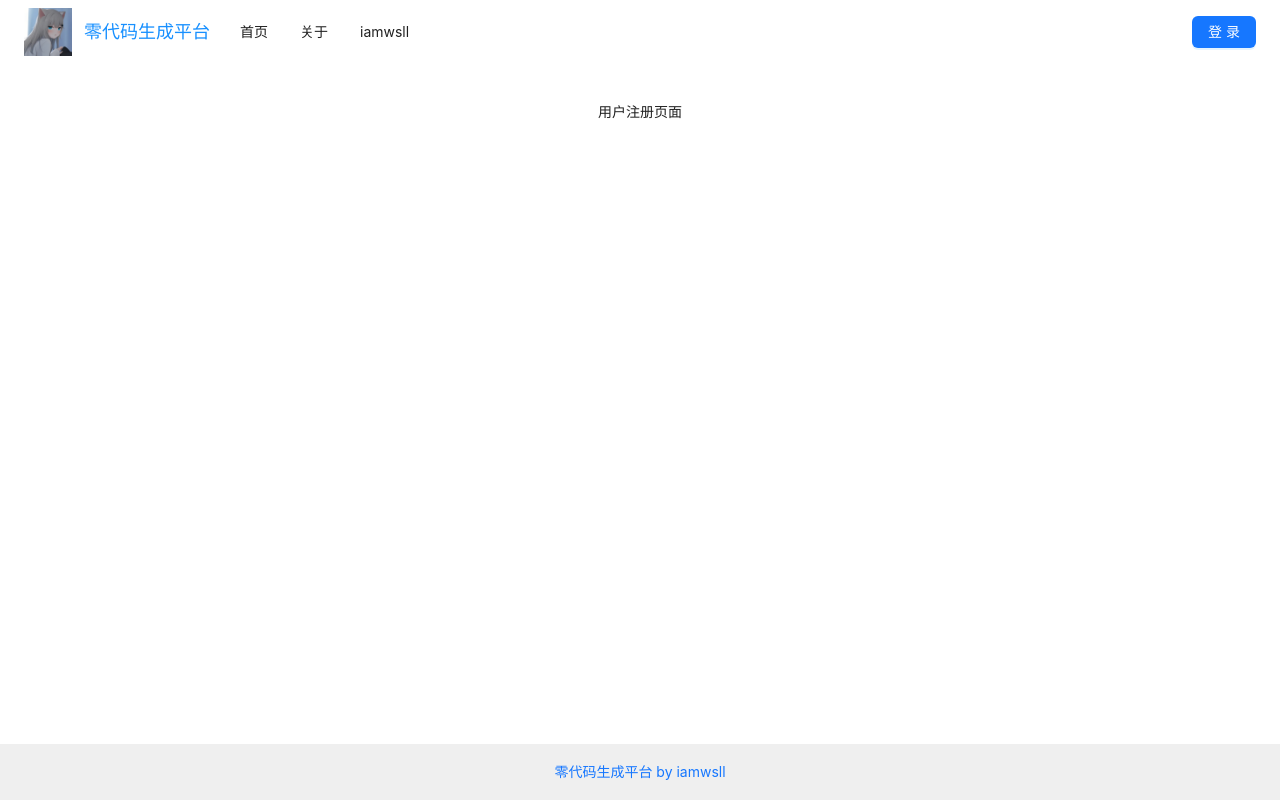
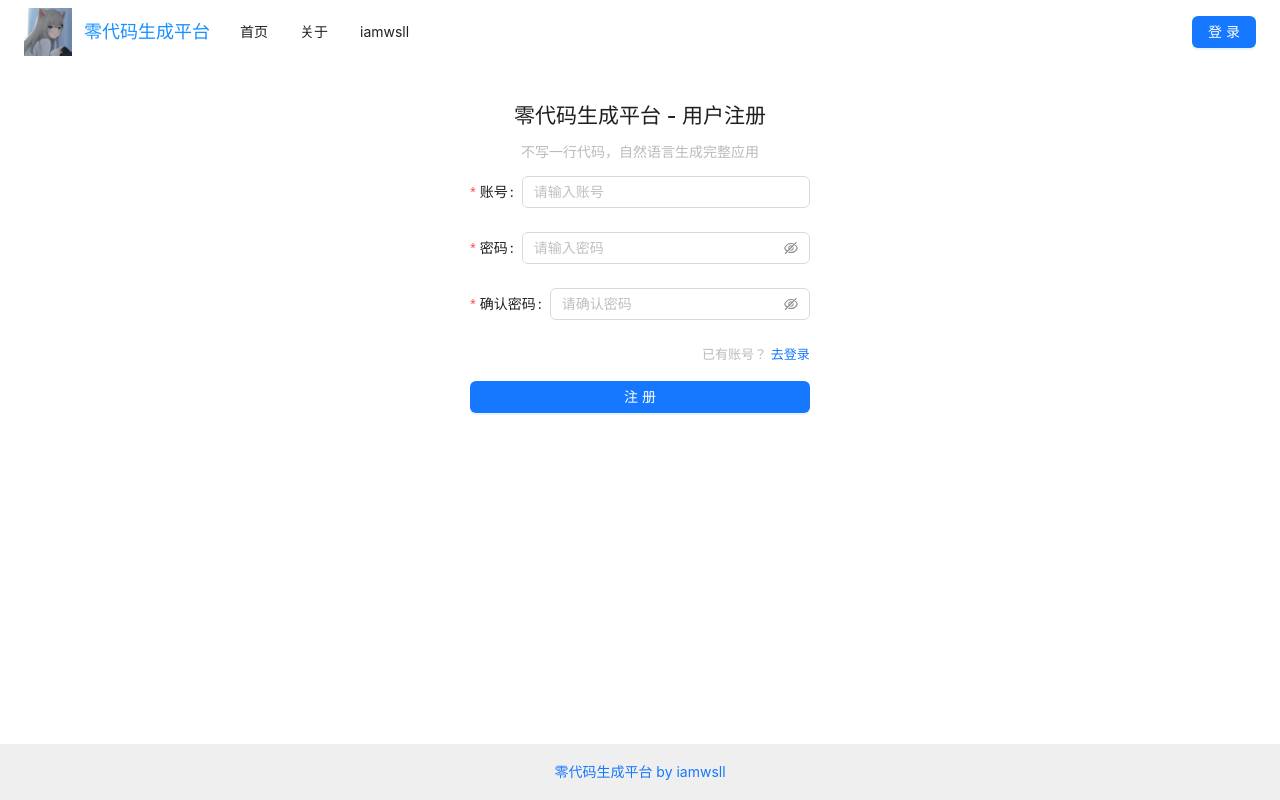
Before and after one commit to iamwsll/AI-code-generate-platform, a Vue app in the folder ai-code-frontend/: page /user/register in a window 1280 px wide. Built offline with nearby package versions, Linux system fonts and the light colour scheme; no server answers.

Commit message:
add user registration page with form validation and submission handling

```diff
--- a/ai-code-frontend/src/pages/user/UserRegisterPage.vue
+++ b/ai-code-frontend/src/pages/user/UserRegisterPage.vue
@@ -1,8 +1,111 @@
+<template>
+  <div id="userRegisterPage">
+    <h2 class="title">零代码生成平台 - 用户注册</h2>
+    <div class="desc">不写一行代码，自然语言生成完整应用</div>
+    <a-form :model="formState" name="basic" autocomplete="off" @finish="handleSubmit">
+      <a-form-item label="账号" name="userAccount" :rules="[{ required: true, message: '请输入账号' }]">
+        <a-input v-model:value="formState.userAccount" placeholder="请输入账号" />
+      </a-form-item>
+      <a-form-item
+        label="密码"
+        name="userPassword"
+        :rules="[
+          { required: true, message: '密码不能为空' },
+          { min: 8, message: '密码不能小于 8 位' },
+        ]"
+      >
+        <a-input-password v-model:value="formState.userPassword" placeholder="请输入密码" />
+      </a-form-item>
+      <a-form-item
+        label="确认密码"
+        name="checkPassword"
+        :rules="[
+          { required: true, message: '确认密码不能为空' },
+          { min: 8, message: '密码不能小于 8 位' },
+          { validator: validateCheckPassword },//自定义验证规则.这个规则不通过,点注册都没用的
+        ]"
+      >
+        <a-input-password v-model:value="formState.checkPassword" placeholder="请确认密码" />
+      </a-form-item>
+      <div class="tips">
+        已有账号？
+        <RouterLink to="/user/login">去登录</RouterLink>
+      </div>
+      <a-form-item>
+        <a-button type="primary" html-type="submit" style="width: 100%">注册</a-button>
+      </a-form-item>
+    </a-form>
+  </div>
+</template>
+
 <script setup lang="ts">
+import { useRouter } from 'vue-router'
+import { register } from '@/api/userController.ts'
+import { message } from 'ant-design-vue'
+import { reactive } from 'vue'
+
+const router = useRouter()
+
+const formState = reactive<API.UserRegisterRequest>({
+  userAccount: '',
+  userPassword: '',
+  checkPassword: '',
+})
+
+/**
+ * 验证确认密码
+ * @param rule
+ * @param value
+ * @param callback
+ */
+const validateCheckPassword = (rule: unknown, value: string, callback: (error?: Error) => void) => {
+  if (value && value !== formState.userPassword) {
+    callback(new Error('两次输入密码不一致'))
+  } else {
+    callback()
+  }
+}
+
+/**
+ * 提交表单
+ * @param values
+ */
+const handleSubmit = async (values: API.UserRegisterRequest) => {
+  const res = await register(values)
+  // 注册成功，跳转到登录页面
+  if (res.data.code === 0) {
+    message.success('注册成功')
+    await router.push({
+      path: '/user/login',
+      replace: true,
+    })
+  } else {
+    message.error('注册失败，' + res.data.message)
+  }
+}
 </script>
 
-<template>
-  <main>
-    用户注册页面
-  </main>
-</template>
+<style scoped>
+#userRegisterPage {
+  max-width: 360px;
+  margin: 0 auto;
+}
+
+.title {
+  text-align: center;
+  margin-bottom: 16px;
+}
+
+.desc {
+  text-align: center;
+  color: #bbb;
+  margin-bottom: 16px;
+}
+
+.tips {
+  margin-bottom: 16px;
+  color: #bbb;
+  font-size: 13px;
+  text-align: right;
+}
+</style>
```
